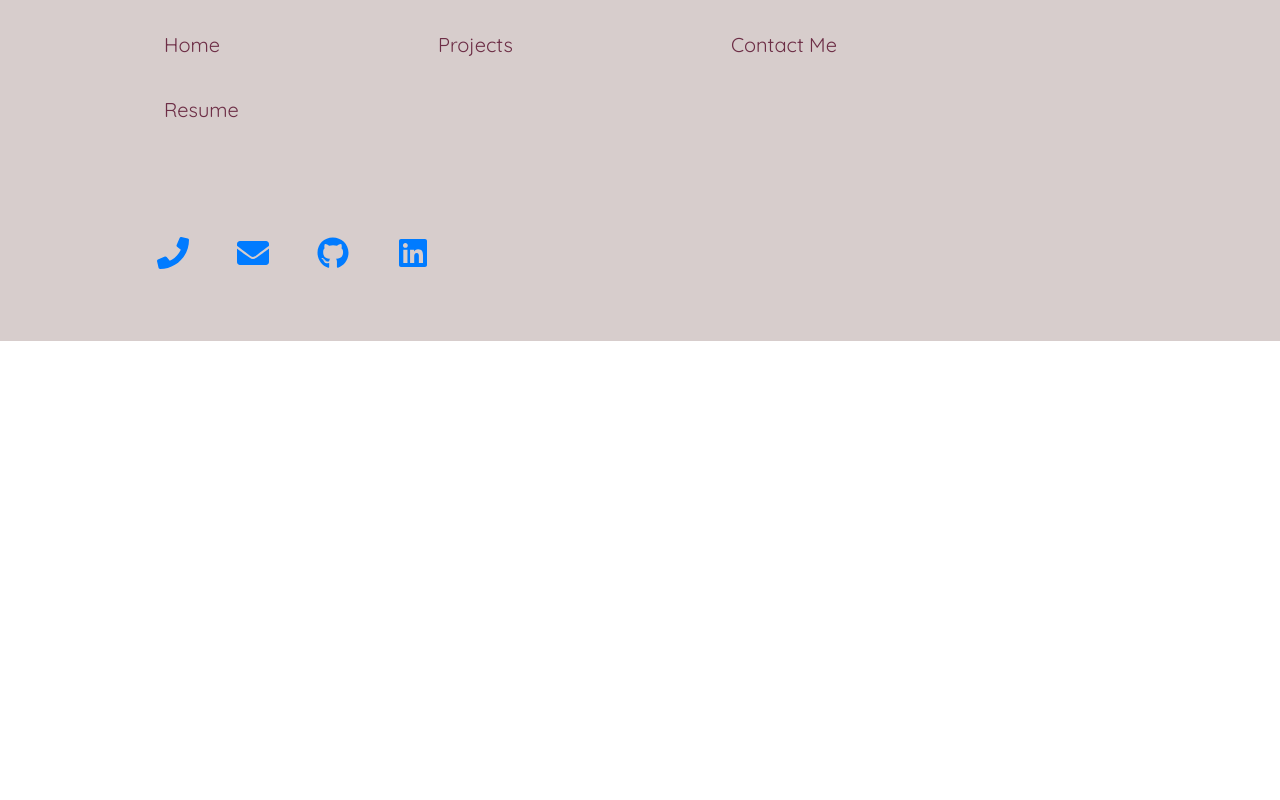
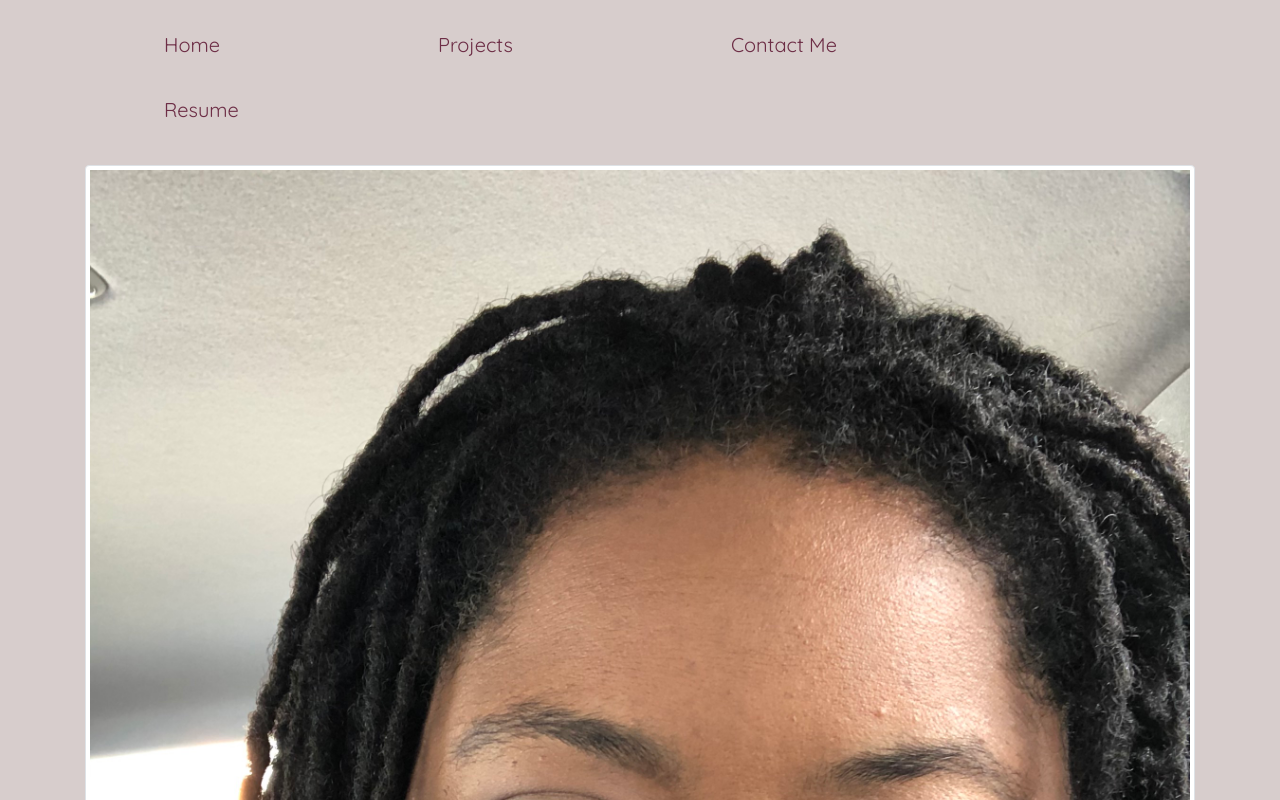
Before and after one commit to whatawhat/react_portfolio, a React (Create React App) app: page / in a window 1280 px wide. Shown: the top 800 px of the page. Built offline with nearby package versions, Linux system fonts and the light colour scheme.

Commit message:
change route path back to / so it's not blank

```diff
--- a/src/App.js
+++ b/src/App.js
@@ -22,7 +22,7 @@ function App() {
           <div className="container">
             <Router basename="/"/>
             <Link to="/about"/>
-            <Route exact path="/react_portfolio">
+            <Route exact path="/">
               <About />
             </Route>
             <Route exact path="/contact">
```
